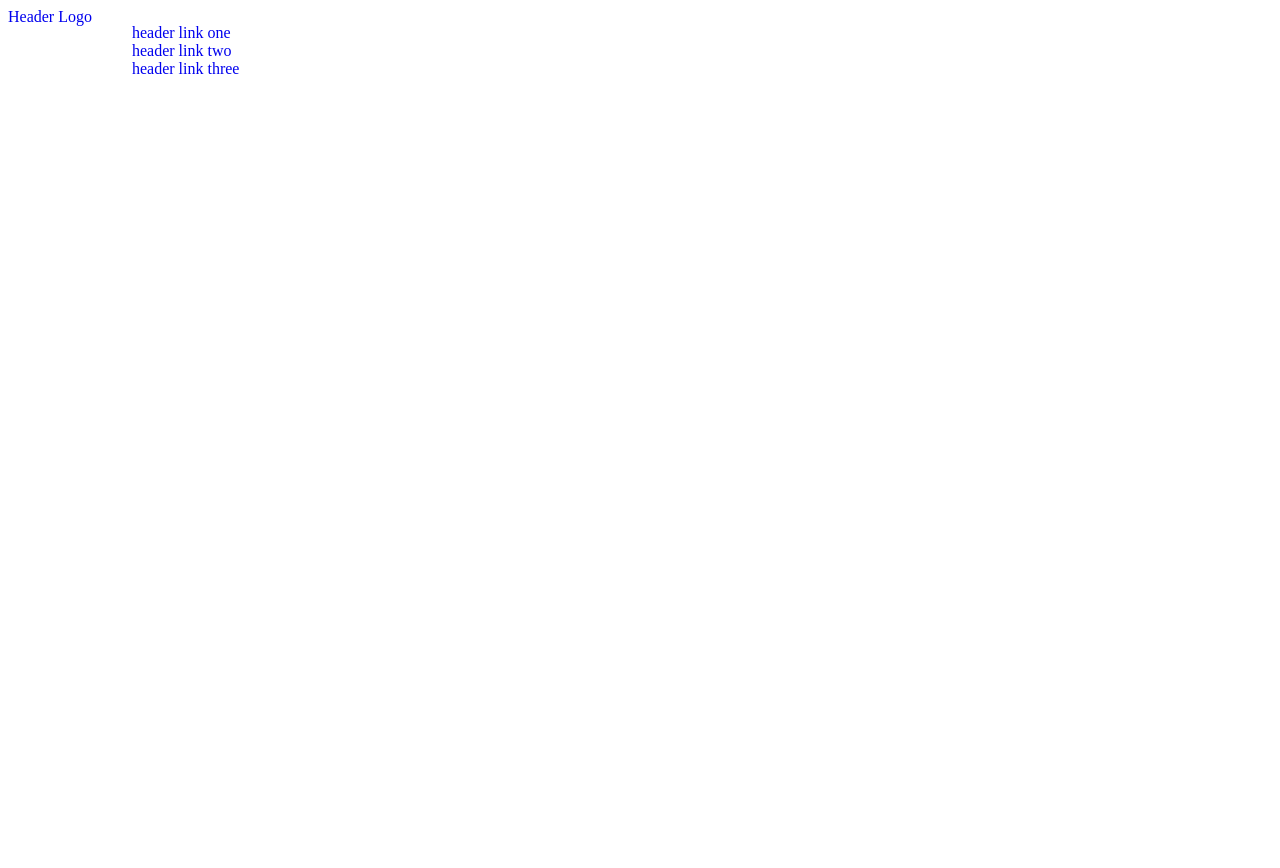
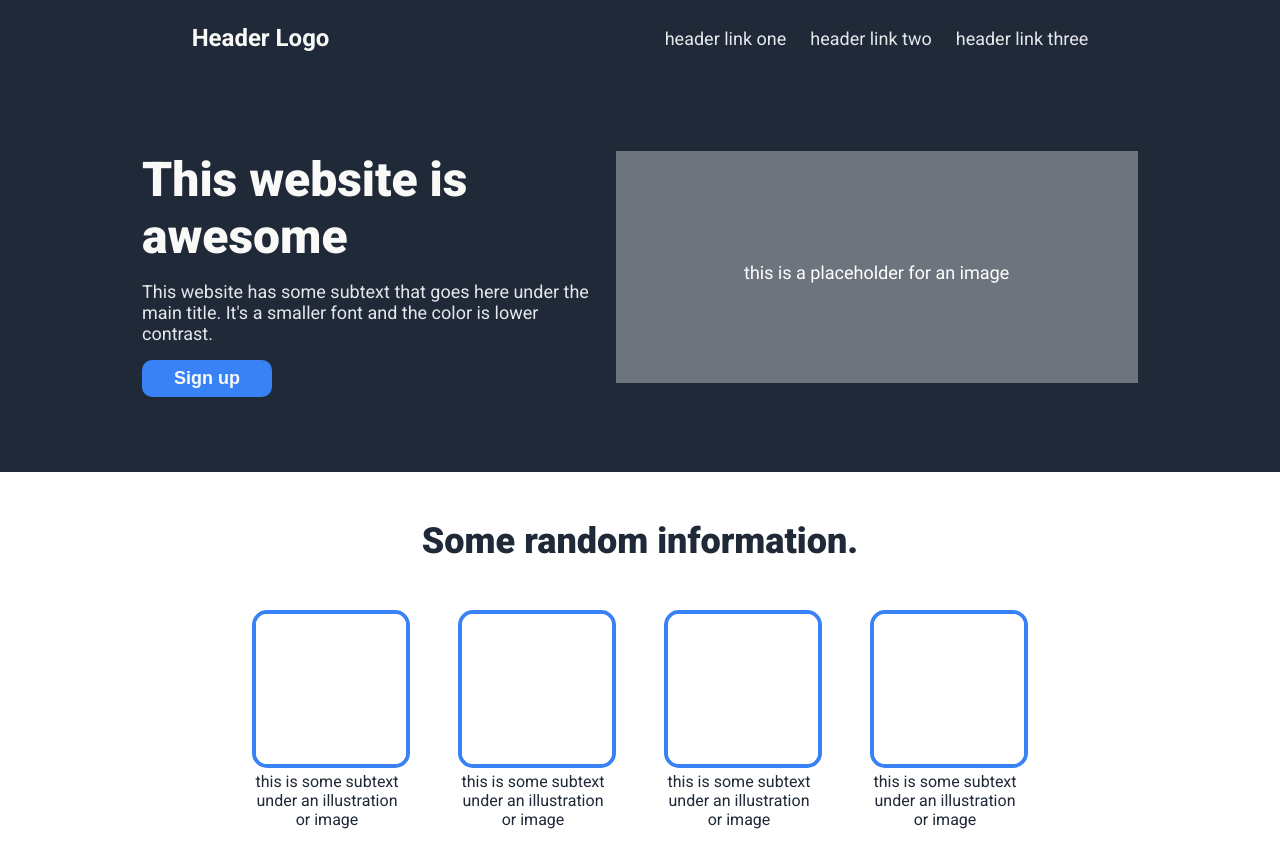
Before and after one commit to MaheelLLC/landing-page, a plain HTML site: page index.html in a window 1280 px wide. Before the commit the page ends 800 px from the top, so only its background shows below. Drawn offline with Linux system fonts and the light colour scheme.

Commit message:
Add images, additional styling, and new sections
I have added two images to a new images folder. They are linked to index
and provide visual appeal. The header section received its final updates
for styling. I have added both html and css content for the hero section
which exists right below header. I also finished up a third section
called the information section. Its html and css are also provided.

```diff
--- a/css/style.css
+++ b/css/style.css
@@ -1,11 +1,112 @@
+body {
+    margin: 0px;
+    font-family: 'Roboto', sans-serif;
+    display: flex;
+    flex-direction: column;
+}
+
 .header {
     display: flex;
+    align-items: center;
+    justify-content: space-around;
+    background-color: #1F2937;
+    padding: 24px;
 }
 
 .header a {
     text-decoration: none;
+    color: #E5E7EB;
+    font-size: 18px;
 }
 
 .header .left-links {
     list-style-type: none;
+    display: flex;
+    padding: 0px;
+    margin: 0px;
+    gap: 24px;
 }
+
+.header .right-link a {
+    font-weight: 700;
+    font-size: 24px;
+    color: #F9FAF8;
+}
+
+.hero {
+    background-color: #1F2937;
+    display: flex;
+    justify-content: center;
+    gap: 24px;
+    padding: 75px 24px;
+}
+
+.hero .main-text {
+    font-weight: 900;
+    font-size: 48px;
+    color: #F9FAF8;
+}
+
+.hero .subtext {
+    font-size: 18px;
+    color: #E5E7EB;
+}
+
+.hero .left {
+    flex: 0 1 450px;
+    display: flex;
+    flex-direction: column;
+    gap: 16px;
+    align-items: flex-start;
+}
+
+.hero img {
+    max-width: 600px;
+    height: auto;
+}
+
+.hero button {
+    background-color: #3882F6;
+    color: #F9FAF8;
+    font-weight: bold;
+    font-size: 18px;
+    padding: 8px 32px;
+    border-radius: 10px;
+    border: 0px
+}
+
+.information {
+    display: flex;
+    flex-direction: column;
+    align-items: center;
+    gap: 48px;
+    padding: 48px 24px 75px 24px;
+}
+
+.information .info-group {
+    display: flex;
+    gap: 48px;
+}
+
+.information .info {
+    max-width: 200px;
+}
+
+.information .info img {
+    border: 4px solid #3882F6;
+    border-radius: 15px;
+    width: 150px;
+    height: auto;
+}
+
+.information .info-header {
+    font-size: 36px;
+    font-weight: 900;
+    color: #1F2937;
+}
+
+.information .info .text {
+    text-align: center;
+    width: 150px;
+    color: #1F2937;
+}
--- a/index.html
+++ b/index.html
@@ -6,6 +6,10 @@
   <meta name="viewport" content="width=device-width, initial-scale=1.0">
   <title>Landing Page</title>
   <link rel="stylesheet" href="./css/style.css">
+  <link rel="preconnect" href="https://fonts.googleapis.com">
+  <link rel="preconnect" href="https://fonts.googleapis.com">
+  <link rel="preconnect" href="https://fonts.gstatic.com" crossorigin>
+  <link href="https://fonts.googleapis.com/css2?family=Roboto:ital,wght@0,100;0,300;0,400;0,500;0,700;0,900;1,300&display=swap" rel="stylesheet">
 </head>
 <body>
   <div class="header">
@@ -18,11 +22,40 @@
         <li><a href="#">header link three</a></li>
     </ul>
   </div>
-  <div class="introduction-sect">
+  <div class="hero">
+    <div class="left">
+      <div class="main-text">This website is awesome</div>
+      <div class="subtext">This website has some subtext that goes here under
+        the main title. It's a smaller font and the color is lower contrast.
+      </div>
+      <button>Sign up</button>
+    </div>
+    <div class="right">
+      <img src="./images/placeholder.png"
+      alt="this is a placeholder for an image">
+    </div>
   </div>
-  <div class="information-sect">
+  <div class="information">
+    <div class="info-header">Some random information.</div>
+    <div class="info-group">
+      <div class="info">
+        <img src="./images/white-box.png" alt="a white box">
+        <div class="text">this is some subtext under an illustration or image</div>
+      </div>
+      <div class="info">
+        <img src="./images/white-box.png" alt="a white box">
+        <div class="text">this is some subtext under an illustration or image</div>
+      </div>
+      <div class="info">
+        <img src="./images/white-box.png" alt="a white box">
+        <div class="text">this is some subtext under an illustration or image</div>
+      </div>
+      <div class="info">
+        <img src="./images/white-box.png" alt="a white box">
+        <div class="text">this is some subtext under an illustration or image</div>
+      </div>
   </div>
-  <div class="quote-sect">
+  <div class="quote">
   </div>
   <div class="footer">
   </div>
```
Also changed, not shown: images/placeholder.png (added), images/white-box.png (added).
